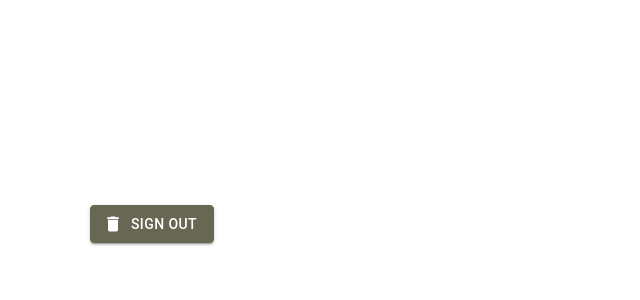
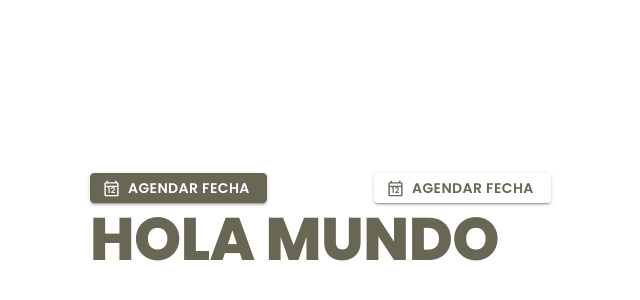
Before and after one commit to calvocc/InvitacionQuince, a React (Vite) app: page / in a window 1280 px wide. Shown: the part 176-476 px from the top of the page, without its empty margins (274-914 px from the left). Built offline with nearby package versions, Linux system fonts and the light colour scheme; no server answers.

Commit message:
firestore

```diff
--- a/src/components/ui-theme/wl-button.tsx
+++ b/src/components/ui-theme/wl-button.tsx
@@ -1,14 +1,19 @@
 import { styled } from "@mui/material/styles";
 import Button from "@mui/material/Button";
 
-const WLButton = styled(Button)`
-  color: #fff;
-  background-color: #686754;
-  border: 1px solid #686754;
+const WLButton = styled(Button)<{ colorLight?: boolean }>`
+  font-family: "Poppins", serif;
+  font-weight: 600;
+  color: ${({ colorLight }) => (colorLight ? "#686754" : "#fff")};
+  background-color: ${({ colorLight }) => (colorLight ? "#fff" : "#686754")};
+  border: 1px solid ${({ colorLight }) => (colorLight ? "#fff" : "#686754")};
+  padding: 2px 16px;
   :hover {
-    color: #686754;
-    background-color: #9aa098;
-    border: 1px solid #9aa098;
+    color: ${({ colorLight }) => (colorLight ? "#686754" : "#fff")};
+    background-color: ${({ colorLight }) =>
+      colorLight ? "#9aa098" : "#9aa098"};
+    border: 1px solid
+      ${({ colorLight }) => (colorLight ? "#9aa098" : "#9aa098")};
   }
 `;
 
@@ -16,15 +21,22 @@ type WLButtonsProps = {
   onClick: () => void;
   label: string;
   icon?: JSX.Element;
+  colorLight?: boolean;
 };
 
-export default function WLButtons({ onClick, label, icon }: WLButtonsProps) {
+export default function WLButtons({
+  onClick,
+  label,
+  icon,
+  colorLight,
+}: WLButtonsProps) {
   return (
     <WLButton
       variant="contained"
       onClick={onClick}
       startIcon={icon}
       size="medium"
+      colorLight={colorLight}
     >
       {label}
     </WLButton>
--- /dev/null
+++ b/src/components/ui-theme/wl-texts.tsx
@@ -0,0 +1,24 @@
+import { styled } from "@mui/material/styles";
+import Typography, { TypographyProps } from "@mui/material/Typography";
+
+const WLText = styled(Typography)<
+  TypographyProps & { color?: string; weight?: number }
+>`
+  font-family: "Poppins", serif;
+  color: ${({ color }) => (color ? color : "#242522")};
+  font-weight: ${({ weight }) => (weight ? weight : 400)};
+`;
+
+type WLTextsProps = TypographyProps & {
+  children: React.ReactNode;
+  color?: string;
+  weight?: number;
+};
+
+export default function WLTexts({ children, color, ...props }: WLTextsProps) {
+  return (
+    <WLText {...props} color={color}>
+      {children}
+    </WLText>
+  );
+}
--- a/src/firebase/firebase-config.ts
+++ b/src/firebase/firebase-config.ts
@@ -1,4 +1,3 @@
-console.log(import.meta.env.VITE_API_KEY);
 const config = {
   apiKey: import.meta.env.VITE_API_KEY,
   authDomain: import.meta.env.VITE_AUTH_DOMAIN,
--- a/src/firebase/firebase.ts
+++ b/src/firebase/firebase.ts
@@ -7,10 +7,13 @@ import {
   NextOrObserver,
   User,
 } from "firebase/auth";
+import { getFirestore } from "firebase/firestore/lite";
+
 import { getFirebaseConfig } from "./firebase-config";
 
 const app = initializeApp(getFirebaseConfig());
 const auth = getAuth(app);
+const db = getFirestore(app);
 
 export const signInUser = async (email: string, password: string) => {
   if (!email && !password) return;
@@ -23,3 +26,5 @@ export const userStateListener = (callback: NextOrObserver<User>) => {
 };
 
 export const SignOutUser = async () => await signOut(auth);
+
+export { db, auth };
--- /dev/null
+++ b/src/hooks/useGetColection.ts
@@ -0,0 +1,37 @@
+import { collection, getDocs, FirestoreError } from "firebase/firestore/lite";
+import { useState } from "react";
+import { db } from "../firebase/firebase";
+
+interface UseGetColection {
+  data: { id: string; [key: string]: string | number | boolean }[];
+  error: FirestoreError | null;
+  loading: boolean;
+  getData: () => Promise<void>;
+}
+
+export const useGetColection = (dbCollection: string): UseGetColection => {
+  const [data, setData] = useState<
+    { id: string; [key: string]: string | number | boolean }[]
+  >([]);
+  const [error, setError] = useState<FirestoreError | null>(null);
+  const [loading, setLoading] = useState<boolean>(false);
+
+  const getData = async () => {
+    setLoading((prev) => !prev);
+    try {
+      const querySnapshot = await getDocs(collection(db, dbCollection));
+      const newData = querySnapshot.docs.map((doc) => ({
+        ...doc.data(),
+        id: doc.id,
+      }));
+      setData(newData);
+    } catch (err) {
+      console.error("Error fetching data: ", err);
+      setError(err as FirestoreError);
+    } finally {
+      setLoading((prev) => !prev);
+    }
+  };
+
+  return { data, error, loading, getData };
+};
--- a/src/routes/home.tsx
+++ b/src/routes/home.tsx
@@ -1,9 +1,32 @@
 import { useNavigate } from "react-router-dom";
-import DeleteIcon from "@mui/icons-material/Delete";
+import CalendarTodayOutlinedIcon from "@mui/icons-material/CalendarTodayOutlined";
 import Container from "@mui/material/Container";
 import Grid from "@mui/material/Grid2";
+import { styled } from "@mui/material/styles";
 
 import WLButtons from "../components/ui-theme/wl-button";
+import WLTexts from "../components/ui-theme/wl-texts";
+
+const ContainerIconBtn = styled("div")`
+  position: relative;
+  width: 17px;
+  height: 17px;
+  span {
+    position: absolute;
+    top: 50%;
+    left: 50%;
+    font-size: 8px;
+    margin-top: 0px;
+    margin-left: -4px;
+    line-height: 6px;
+  }
+  svg {
+    position: absolute;
+    top: 0;
+    left: 0;
+    font-size: 17px;
+  }
+`;
 
 function Home() {
   const navigate = useNavigate();
@@ -15,8 +38,38 @@ function Home() {
   return (
     <Container maxWidth="sm">
       <Grid container spacing={2}>
-        <Grid size={8}>
-          <WLButtons onClick={signOut} label="Sign out" icon={<DeleteIcon />} />
+        <Grid size={6}>
+          <WLButtons
+            onClick={signOut}
+            label="Agendar fecha"
+            icon={
+              <ContainerIconBtn>
+                <span>12</span>
+                <CalendarTodayOutlinedIcon />
+              </ContainerIconBtn>
+            }
+          />
+        </Grid>
+        <Grid size={6}>
+          <WLButtons
+            onClick={signOut}
+            label="Agendar fecha"
+            colorLight={true}
+            icon={
+              <ContainerIconBtn>
+                <span>12</span>
+                <CalendarTodayOutlinedIcon />
+              </ContainerIconBtn>
+            }
+          />
+        </Grid>
+      </Grid>
+
+      <Grid container spacing={2}>
+        <Grid size={12}>
+          <WLTexts variant="h2" weight={800} color="#686754">
+            HOLA MUNDO
+          </WLTexts>
         </Grid>
       </Grid>
     </Container>
--- a/src/routes/profile.tsx
+++ b/src/routes/profile.tsx
@@ -1,8 +1,32 @@
-import { useContext } from "react";
+import { useContext, useEffect } from "react";
 import { AuthContext } from "../context/auth-context";
+import WLButtons from "../components/ui-theme/wl-button";
+
+import { useGetColection } from "../hooks/useGetColection";
 
 function Profile() {
   const { currentUser, signOut } = useContext(AuthContext);
+  const { data, loading, error, getData } = useGetColection("Invitados");
+
+  useEffect(() => {
+    getData();
+  }, []);
+
+  const loadingData = loading && <p>Loading data...</p>;
+  const errorData = error && <p>{error.message}</p>;
+
+  const mapEstado = (estado: number) => {
+    switch (estado) {
+      case 0:
+        return "Pendiente";
+      case 1:
+        return "Confirmado";
+      case 2:
+        return "Cancelado";
+      default:
+        return "No definido";
+    }
+  };
 
   return (
     /**
@@ -13,7 +37,25 @@ function Profile() {
     <div>
       <h3>Welcome! {currentUser?.email}</h3>
       <p>Sign In Status: {currentUser && "active"}</p>
-      <button onClick={signOut}>Sign Out</button>
+
+      <WLButtons onClick={signOut} label="Sign Out" />
+
+      {loadingData}
+      {errorData}
+      {data?.map((item) => {
+        console.log("item", item);
+        return (
+          <div key={item.id}>
+            <p>Invitado: {item.invitado}</p>
+            <p>Celular: {item.celular}</p>
+            <p>Cupos: {item.cupos}</p>
+            <p>Dirigida: {item.dirigida}</p>
+            <p>Estado: {mapEstado(item.estado as number)}</p>
+            <button>Editar</button>
+            <button>Eliminar</button>
+          </div>
+        );
+      })}
     </div>
   );
 }
```
